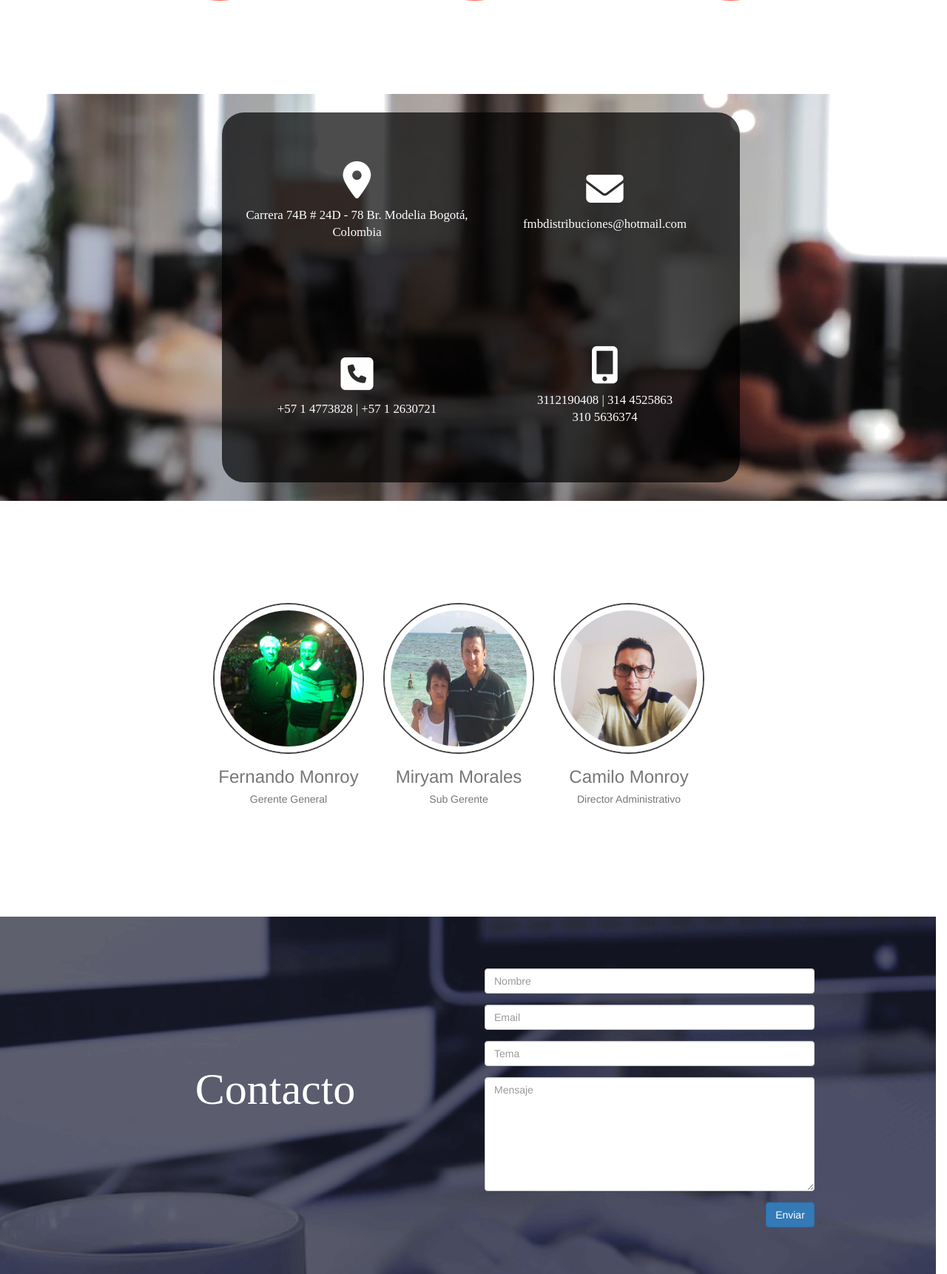
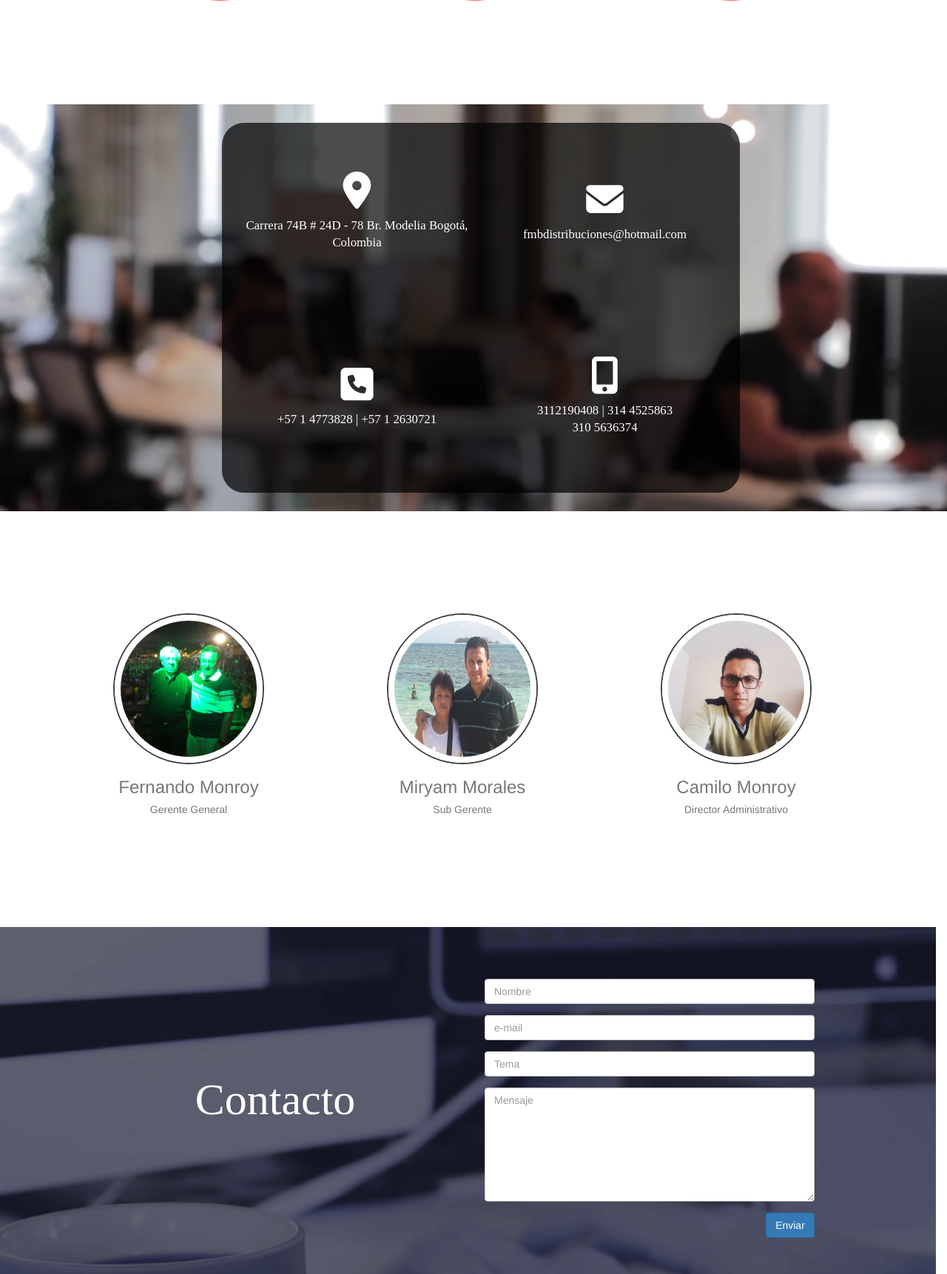
Before and after one commit to johany87/FMBDistribuciones, a PHP site: page /index.html in a window 1280 px wide. Shown: the part 2362-4084 px from the top of the page at 74% size. Run offline with PHP 8.4, Linux system fonts and the light colour scheme; some libraries are stand-ins or nearby versions; grey boxes are pictures that could not be loaded.

Commit message:
update
Delete Jorge's image and re-organization team stripe

```diff
--- a/css/main.css
+++ b/css/main.css
@@ -282,7 +282,7 @@ td{
 #progress-bar{
   left: 60px;
   margin-top: 7em;
-  margin-bottom: 9em;
+  margin-bottom: 10em;
 }
 #team-stripe{
   margin-top: 10em;
@@ -326,9 +326,9 @@ section h1{
 }
 #map{
   margin-top: 8em;
-  width: 900px;
+  width: 955px;
   height: 400px;
-  margin-left: 85px;
+  margin-left: 80px;
   margin-bottom: 3em;
 }
 #credits{
--- a/index.html
+++ b/index.html
@@ -176,18 +176,18 @@
     <!-- /-/-/-/-/-/-/-/-/-/-/-/-/ INFORMATION -/-/-/-/-/-/-/-/-/-/-/-/-/-/-/-/-/-/-/-/-/-/-/-/ -->
     <!-- /-/-/-/-/-/-/-/-/-/-/-/-/ TEAM FMB -/-/-/-/-/-/-/-/-/-/-/-/-/-/-/-/-/-/-/-/-/-/-/-/ -->
     <div class="container">
-      <div class="row col-md-10 col-md-offset-2" id="team-stripe">
-        <div align="center" class="col-md-3 wow fadeInDown" data-wow-delay="0.5s">
+      <div class="row col-md-12" id="team-stripe">
+        <div align="center" class="col-md-4 wow fadeInDown" data-wow-delay="0.5s">
           <img src="img\FernandoMonroy.jpg" alt="person" class="img-team">
           <h3 class="text-center text-muted">Fernando Monroy</h3>
           <h5 class="text-center text-muted">Gerente General</h5>
         </div>
-        <div align="center" class="col-md-3 wow fadeInDown" data-wow-delay="1s">
+        <div align="center" class="col-md-4 wow fadeInDown" data-wow-delay="1s">
           <img src="img\Sin título1.png" alt="person" class="img-team">
           <h3 class="text-center text-muted">Miryam Morales</h3>
           <h5 class="text-center text-muted">Sub Gerente</h5>
         </div>
-        <div align="center" class="col-md-3 wow fadeInDown" data-wow-delay="1.5s">
+        <div align="center" class="col-md-4 wow fadeInDown" data-wow-delay="1.5s">
           <img src="img\gordis.jpg" alt="person" class="img-team">
           <h3 class="text-center text-muted">Camilo Monroy</h3>
           <h5 class="text-center text-muted">Director Administrativo</h5>
@@ -208,21 +208,20 @@
                   <input type="text" class="form-control" id="name" name="name" placeholder="Nombre" required>
                 </div>
                 <div class="form-group">
-                  <input type="text" class="form-control" id="email" name="email" placeholder="Email" required>
+                  <input type="text" class="form-control" id="email" name="email" placeholder="e-mail" required>
                 </div>
                 <div class="form-group">
                   <input type="text" class="form-control" id="subject" name="subject" placeholder="Tema" required>
                 </div>
                 <div class="form-group">
-                  <textarea class="form-control" type="textarea" id="message" placeholder="Mensaje" maxlength="140" rows="7"></textarea>
+                  <textarea class="form-control" type="textarea" id="message" name="message" placeholder="Mensaje" maxlength="140" rows="7" required></textarea>
                 </div>
-                <button type="button" id="submit" name="submit" class="btn btn-primary pull-right">Enviar</button>
+                <input type="submit" id="submit" name="submit" value="Enviar" class="btn btn-primary pull-right"></input>
               </form>
             </div>
           </div>
         </div>
         <iframe id="map" src="https://www.google.com/maps/embed?pb=!1m18!1m12!1m3!1d3976.586077873221!2d-74.11942358585381!3d4.667645843244464!2m3!1f0!2f0!3f0!3m2!1i1024!2i768!4f13.1!3m3!1m2!1s0x8e3f9b82082ec0f7%3A0x21de04e604266a2b!2sFMB+DISTRIBUCIONES!5e0!3m2!1ses!2ses!4v1508982276048" width="600" height="450" frameborder="0" style="border:0" allowfullscreen></iframe>
-        <!-- <iframe id="map" src="https://www.google.com/maps/embed?pb=!1m19!1m8!1m3!1d2225.3479383065046!2d-74.11769736357618!3d4.667359868330299!3m2!1i1024!2i768!4f13.1!4m8!3e6!4m0!4m5!1s0x8e3f9b8206311c91%3A0xc93175d497290259!2sCra.+74b+%2324d-2+a+24d-98%2C+Bogot%C3%A1!3m2!1d4.6676041999999995!2d-74.1172854!5e0!3m2!1ses-419!2sco!4v1487966908787" allowfullscreen></iframe> -->
       </section>
     </div>
     <!-- /-/-/-/-/-/-/-/-/-/-/-/-/ CONTACT-FORM -/-/-/-/-/-/-/-/-/-/-/-/-/-/-/-/-/-/-/-/-/-/-/-/ -->
```
Also changed, not shown: php/contacto.php (+4 -7 lines), img/Sin título2.png (deleted).
